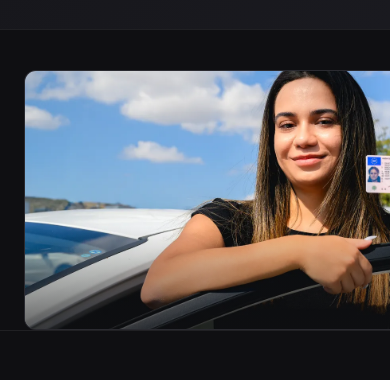
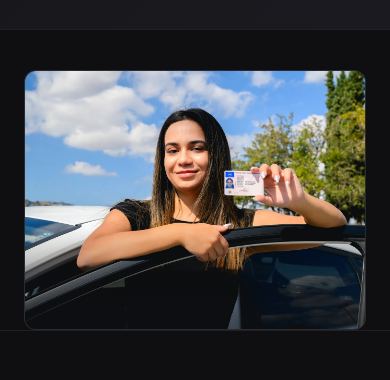
Before and after one commit to bmanologlou/dc26-next, a Next.js app: page / in a window 390 px wide. Shown: the part 815-1195 px from the top of the page. Built offline with nearby package versions, Linux system fonts and the light colour scheme.

Commit message:
HeroImage: fix mobile overflow, full width contained

```diff
--- a/app/components/HeroImage.tsx
+++ b/app/components/HeroImage.tsx
@@ -9,6 +9,7 @@ export default function HeroImage() {
   return (
     <section ref={ref} style={{
       padding: 'clamp(40px, 5vw, 64px) clamp(24px, 5vw, 80px) 0',
+      boxSizing: 'border-box', width: '100%',
       borderTop: '1px solid var(--color-border)',
     }}>
       <motion.div
@@ -17,7 +18,7 @@ export default function HeroImage() {
         transition={{ duration: 0.8, ease: [0.16, 1, 0.3, 1] }}
         style={{
           maxWidth: '1440px', margin: '0 auto',
-          borderRadius: '12px', overflow: 'hidden',
+          borderRadius: '12px', overflow: 'hidden', width: '100%',
           aspectRatio: '16/7',
           minHeight: 'clamp(260px, 40vw, 520px)',
           background: 'var(--color-dark-elevated)',
```
